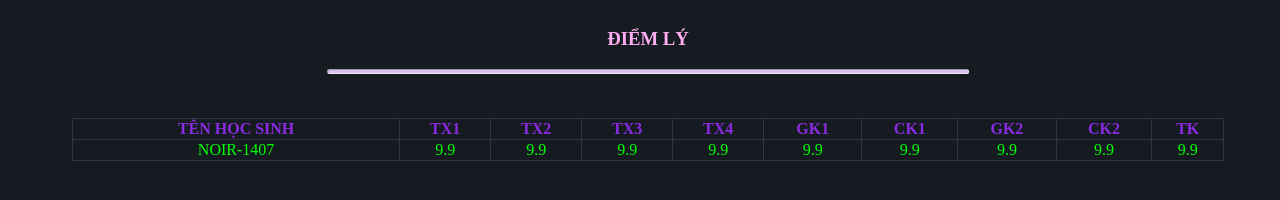
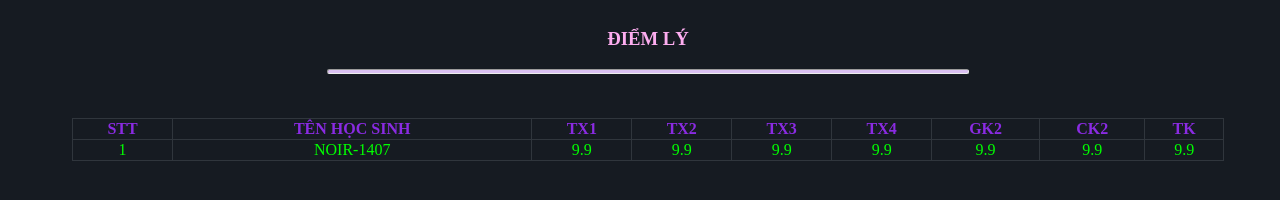
Before and after one commit to megatron103/FIRST1407, a plain HTML site: page physic.html in a window 1280 px wide. Drawn offline with Linux system fonts and the light colour scheme.

Commit message:
Update physic.html

```diff
--- a/physic.html
+++ b/physic.html
@@ -6,13 +6,12 @@
      <table id="scoreTable">
          <thead>
              <tr>
+                 <th>STT</th>
                  <th class="student-name">TÊN HỌC SINH</th>
                  <th>TX1</th>
                  <th>TX2</th>
                  <th>TX3</th>
                  <th>TX4</th>
-                <th>GK1</th>
-                <th>CK1</th>
                  <th>GK2</th>
                  <th>CK2</th>
                  <th>TK</th>
@@ -21,9 +20,8 @@
          <!-- fff -->
          <tbody>
              <tr>
-                <td>NOIR-1407</td>
-                <td contenteditable="false" class="editable">9.9</td>
-                <td contenteditable="false" class="editable">9.9</td>
+                 <td>1</td>
+                 <td id="ten">NOIR-1407</td>
                  <td contenteditable="false" class="editable">9.9</td>
                  <td contenteditable="false" class="editable">9.9</td>
                  <td contenteditable="false" class="editable">9.9</td>
```
Lines whose indentation alone changed are shown as unchanged.
